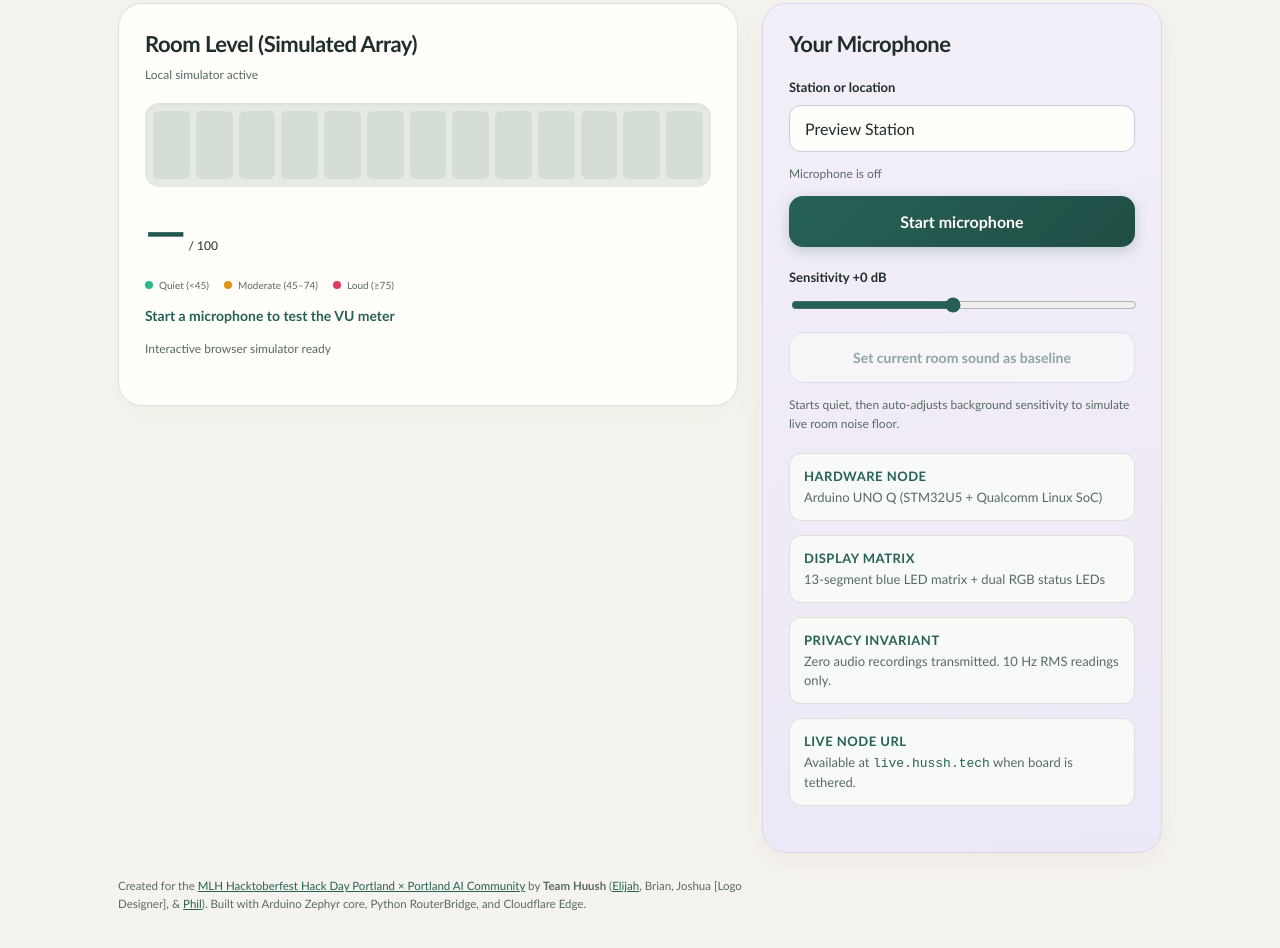
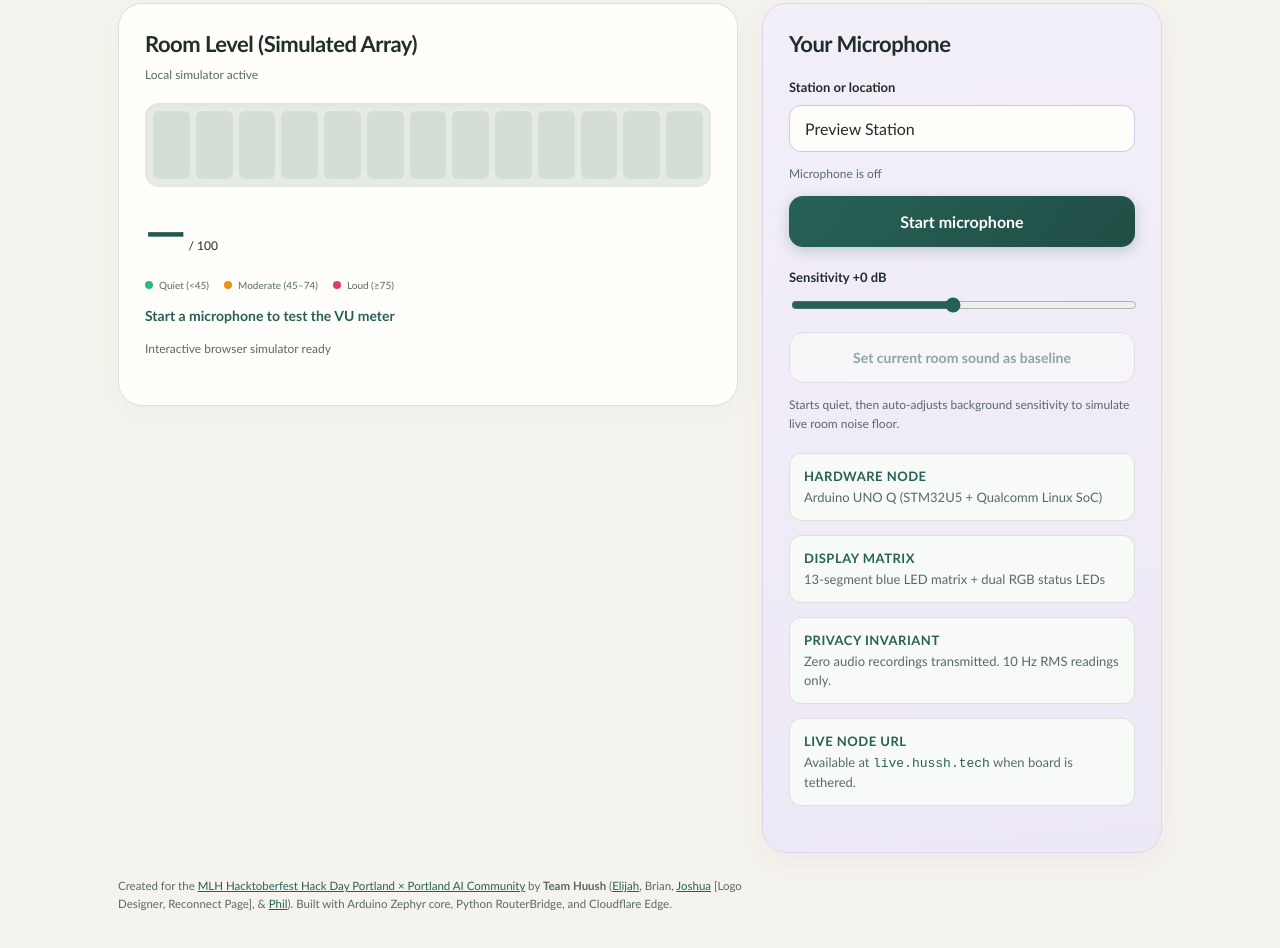
Before and after one commit to ElijahLynn/hussh, a plain HTML site: page assets/preview.html in a window 1280 px wide. Shown: the part 320-1268 px from the top of the page. Drawn offline with Linux system fonts and the light colour scheme.

Commit message:
docs(credits): add the reconnect page to Joshua's credit
README and the simulator footer now credit Joshua for the logo and the
reconnect page fix in this pull request. The simulator footer links his
GitHub profile, as it already does for Elijah and Phil.

```diff
--- a/assets/preview.html
+++ b/assets/preview.html
@@ -173,7 +173,7 @@
   </main>
 
   <footer>
-    Created for the <a href="https://www.mlh.com/events/hacktoberfest-hack-day-portland-x-portland-ai-community" style="color:var(--primary)" target="_blank" rel="noopener">MLH Hacktoberfest Hack Day Portland × Portland AI Community</a> by <strong>Team Huush</strong> (<a href="https://github.com/ElijahLynn/hussh" style="color:var(--primary)">Elijah</a>, Brian, Joshua [Logo Designer], &amp; <a href="https://github.com/philgear/hussh" style="color:var(--primary)">Phil</a>). Built with Arduino Zephyr core, Python RouterBridge, and Cloudflare Edge.
+    Created for the <a href="https://www.mlh.com/events/hacktoberfest-hack-day-portland-x-portland-ai-community" style="color:var(--primary)" target="_blank" rel="noopener">MLH Hacktoberfest Hack Day Portland × Portland AI Community</a> by <strong>Team Huush</strong> (<a href="https://github.com/ElijahLynn/hussh" style="color:var(--primary)">Elijah</a>, Brian, <a href="https://github.com/jax2dax" style="color:var(--primary)">Joshua</a> [Logo Designer, Reconnect Page], &amp; <a href="https://github.com/philgear/hussh" style="color:var(--primary)">Phil</a>). Built with Arduino Zephyr core, Python RouterBridge, and Cloudflare Edge.
   </footer>
 
   <script src="preview.js"></script>
```
Also changed, not shown: 1 other file.
